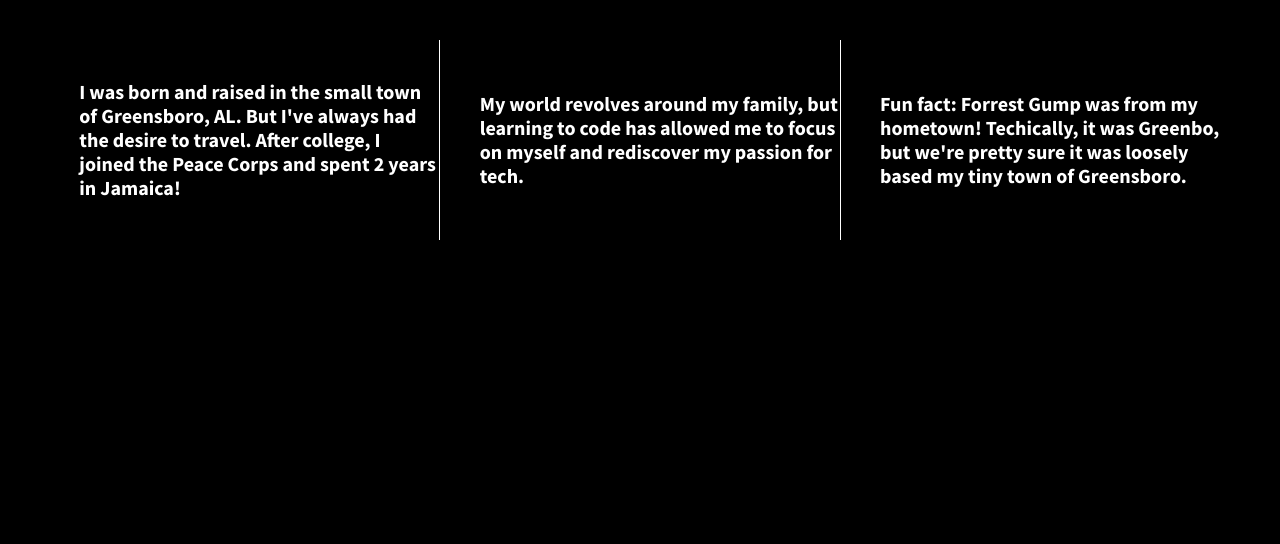
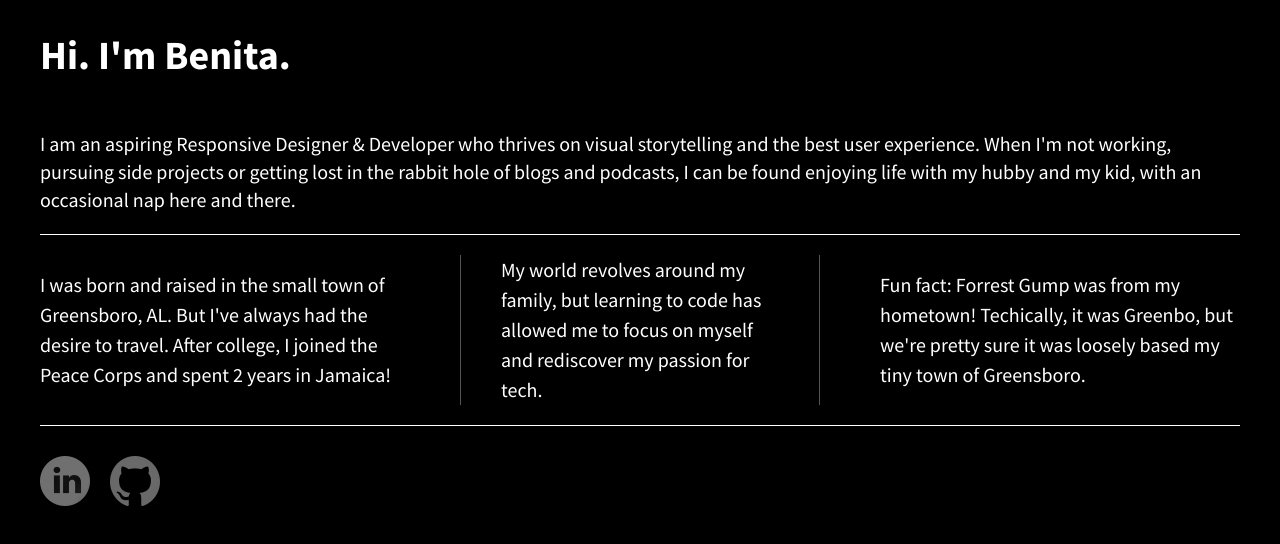
Before and after one commit to bpalmerdev/divs-flexbox-starter, a plain HTML site: page index.html in a window 1280 px wide. Drawn offline with nearby package versions, Linux system fonts and the light colour scheme; a script that the page names is missing.

Commit message:
Added additional content

```diff
--- a/css/main.css
+++ b/css/main.css
@@ -99,37 +99,54 @@ textarea {
 html {
   background-color: #000;
   height: 100%;
+  width: 100%;
 }
 
 body {
   font-family: 'Source Sans Pro', sans-serif;
-  padding: 2em;
+  padding: 0em 2em;
   font-size: 1.25em;
-  height: 100%;
+  color: #fff;
+  display: flex;
+  justify-content: center;
 }
 
-.wrapper {
-  /*add display:flex and set justify-content to space-between*/
-  font-weight: 700;
+.flex-container {
   display: flex;
+  flex-flow: row wrap;
   justify-content: space-between;
+  max-width: 1200px;
 }
 
-.div-1, .div-2, .div-3 {
-  /*give the divs a width of 30%, add display:flex, set justify-content and align-items to center*/
-  color: #fff;
-  line-height: 1.2em;
-  font-size: 1em;
-  background-color: #000000;
-  height: 200px;
+header,
+footer{
+  width: 100%;
   display: flex;
-  width: 30%;
+  justify-content: flex-start;
+}
+
+main {
+  width: 100%;
+  display: flex;
+  justify-content: center;
+  border-bottom: 1px solid #fff;
+}
+
+.flex-items {
+  display: flex;
   justify-content: center;
   align-items: center;
+  line-height: 1.5em;
+  font-size: 1em;
+  border-bottom: 1px solid #555;
 }
 
-.div-1, .div-2 {
-  border-right: 1px solid #fff;
+footer {
+  border-top: 1px solid #fff;
+}
+
+footer img {
+  padding: 30px 20px 0 0;
 }
 
 
@@ -215,6 +232,25 @@ body {
    Modify as content requires.
    ========================================================================== */
 
+   @media all and (max-width: 768px) {
+       body {
+         padding: 1em;
+       }
+   }
+
+   @media (min-width: 1200px) {
+       .flex-items {
+         flex-basis: 30%;
+         border-bottom: none;
+       }
+
+       #div-2 p {
+         border-left: 1px solid #555;
+         border-right: 1px solid #555;
+         padding: 0 40px;
+       }
+   }
+
 @media print,
        (-webkit-min-device-pixel-ratio: 1.25),
        (min-resolution: 1.25dppx),
--- a/index.html
+++ b/index.html
@@ -21,21 +21,37 @@
             <p class="browserupgrade">You are using an <strong>outdated</strong> browser. Please <a href="http://browsehappy.com/">upgrade your browser</a> to improve your experience.</p>
         <![endif]-->
 
-        <section class="wrapper">
-            <hr>
-            <div class="div-1">
-                I was born and raised in the small town of Greensboro, AL. But I've always had the desire to travel.
-                After college, I joined the Peace Corps and spent 2 years in Jamaica!
+        <section class="flex-container">
+            <header>
+              <h1>Hi. I'm Benita.</h1>
+            </header>
+            <main>
+              <p>I am an aspiring Responsive Designer & Developer who thrives
+              on visual storytelling and the best user experience. When I'm not
+              working, pursuing side projects or getting lost in the rabbit hole
+              of blogs and podcasts, I can be found enjoying life with my hubby
+              and my kid, with an occasional nap here and there.</p>
+            </main>
+
+            <div id="div-1" class="flex-items">
+                <p>I was born and raised in the small town of Greensboro, AL. But I've always had the desire to travel.
+                After college, I joined the Peace Corps and spent 2 years in Jamaica!</p>
             </div>
 
-            <div class="div-2">
-                My world revolves around my family, but learning to code has allowed me to focus on myself and rediscover
-                my passion for tech.
+            <div id="div-2" class="flex-items">
+                <p>My world revolves around my family, but learning to code has allowed me to focus on myself and rediscover
+                my passion for tech.</p>
             </div>
-            <div class="div-3">
-                Fun fact: Forrest Gump was from my hometown! Techically, it was Greenbo, but we're pretty sure it was
-                loosely based my tiny town of Greensboro.
+
+            <div id="div-3" class="flex-items">
+                <p>Fun fact: Forrest Gump was from my hometown! Techically, it was Greenbo, but we're pretty sure it was
+                loosely based my tiny town of Greensboro.</p>
             </div>
+
+            <footer>
+              <img src="img/LinkedIn.png" alt="LinkedIn logo">
+              <img src="img/GitHub.png" alt="GitHub logo">
+            </footer>
         </section>
 
         <script src="https://ajax.googleapis.com/ajax/libs/jquery/1.11.3/jquery.min.js"></script>
```
Also changed, not shown: img/GitHub.png (added), img/LinkedIn.png (added).
